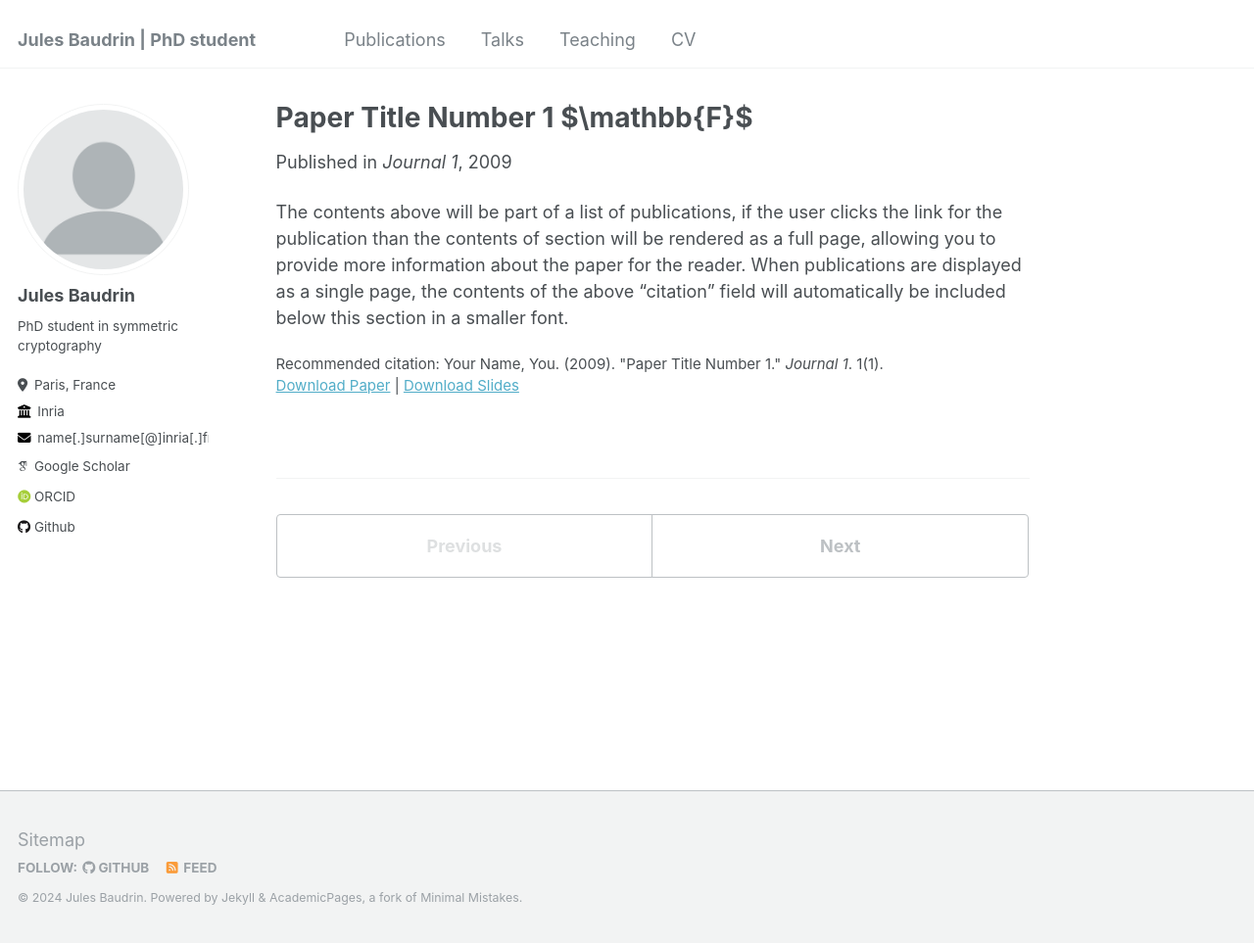
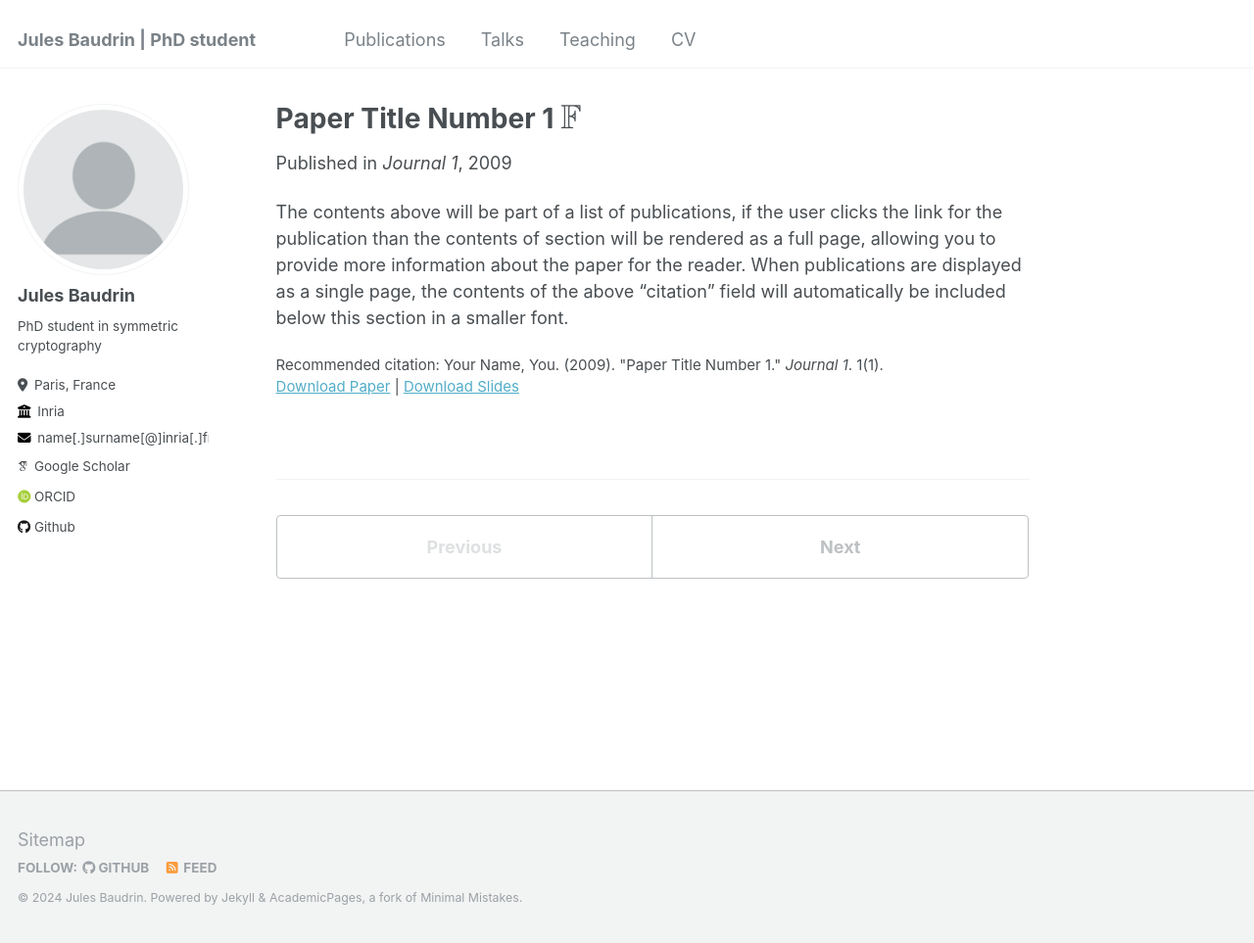
Before and after one commit to baudrin-j/baudrin-j.github.io, a Jekyll site: the page built from _publications/2009-10-01-paper-title-number-1.md, in a window 1280 px wide and 963 px high. Shown: the whole window at 98% size. Built offline with Jekyll 4.4.1, drawn with Linux system fonts in a browser that asks for light colours; some web fonts are replaced.

```diff
--- a/_publications/2009-10-01-paper-title-number-1.md
+++ b/_publications/2009-10-01-paper-title-number-1.md
@@ -1,5 +1,5 @@
 ---
-title: "Paper Title Number 1 $\\mathbb{F}$"
+title: "Paper Title Number 1 $$\\mathbb{F}$$"
 collection: publications
 permalink: /publication/2009-10-01-paper-title-number-1
 excerpt: 'This paper is about the number 1. The number 2 is left for future work.'
```
